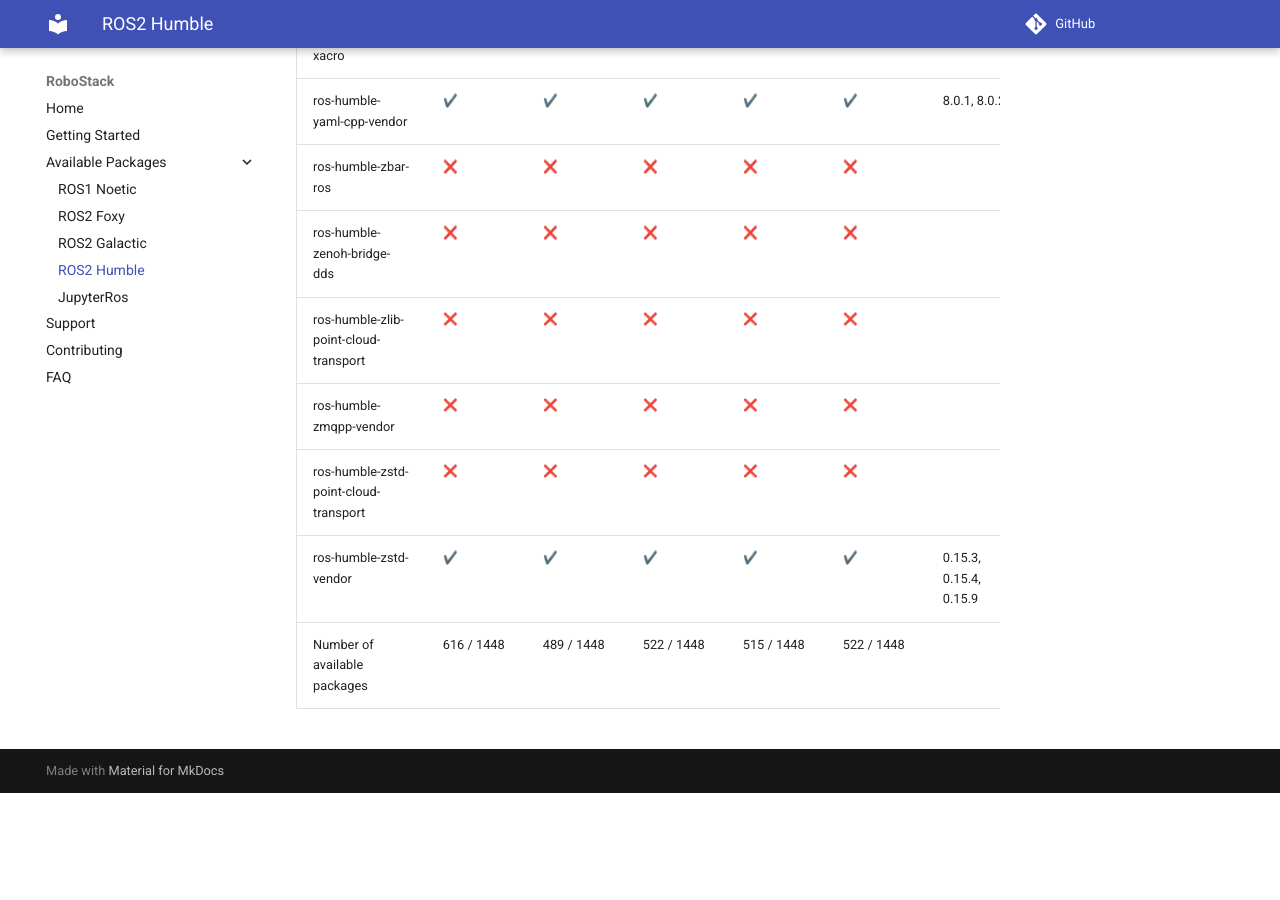
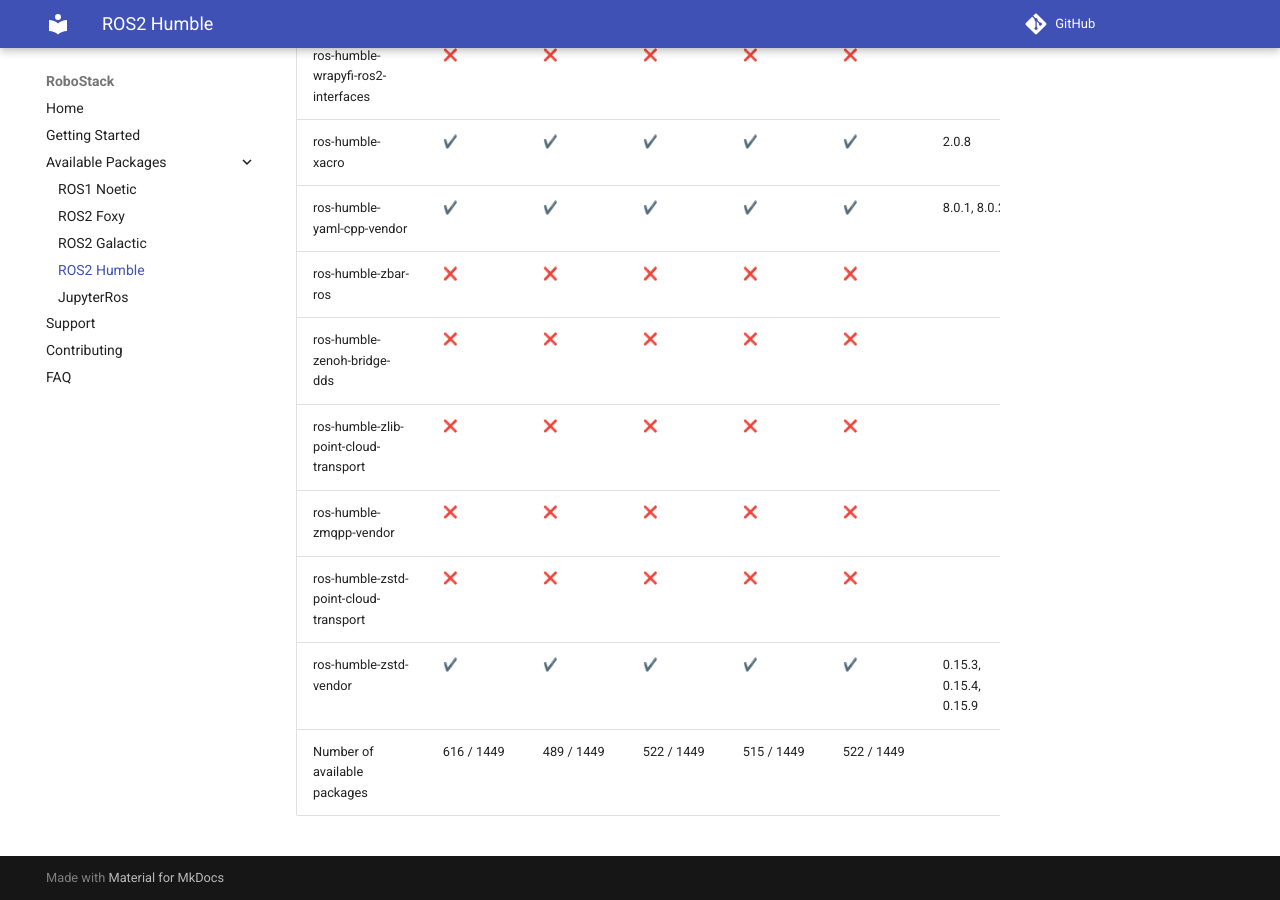
Before and after one commit to RoboStack/robostack.github.io, an MkDocs documentation site: the page built from docs/humble.md, in a window 1280 px wide and 900 px high, scrolled down 112335 px. Built offline with MkDocs 1.6.1 and Material for MkDocs 9.7.7, drawn with Linux system fonts in a browser that asks for light colours; emoji names are drawn with the system emoji font; comment, search, counter and statistics services are not loaded; before the commit the page ends 113128 px from its top, so only the background shows below that; some of the changed text lies outside the part shown.

Commit message:
Update tables

```diff
--- a/docs/humble.md
+++ b/docs/humble.md
@@ -1448,4 +1449,4 @@
 | ros-humble-zmqpp-vendor | :x: { data-sort='0' } | :x: { data-sort='0' } | :x: { data-sort='0' } | :x: { data-sort='0' } | :x: { data-sort='0' } |   |
 | ros-humble-zstd-point-cloud-transport | :x: { data-sort='0' } | :x: { data-sort='0' } | :x: { data-sort='0' } | :x: { data-sort='0' } | :x: { data-sort='0' } |   |
 | ros-humble-zstd-vendor | :heavy_check_mark: { data-sort='1' } | :heavy_check_mark: { data-sort='1' } | :heavy_check_mark: { data-sort='1' } | :heavy_check_mark: { data-sort='1' } | :heavy_check_mark: { data-sort='1' } | 0.15.3, 0.15.4, 0.15.9  |
-| Number of available packages |  616 / 1448 | 489 / 1448 | 522 / 1448 | 515 / 1448 | 522 / 1448 |
+| Number of available packages |  616 / 1449 | 489 / 1449 | 522 / 1449 | 515 / 1449 | 522 / 1449 |
```
Also changed, not shown: other parts of docs/humble.md (+1 -0 lines), docs/noetic.md (+2 -1 lines).
